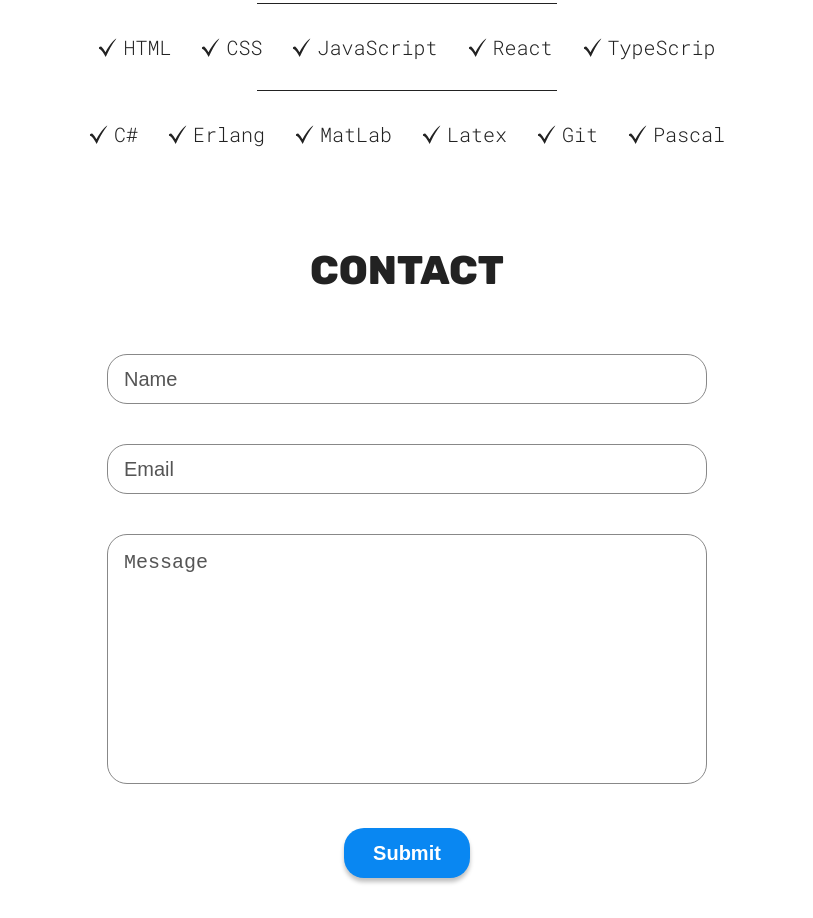
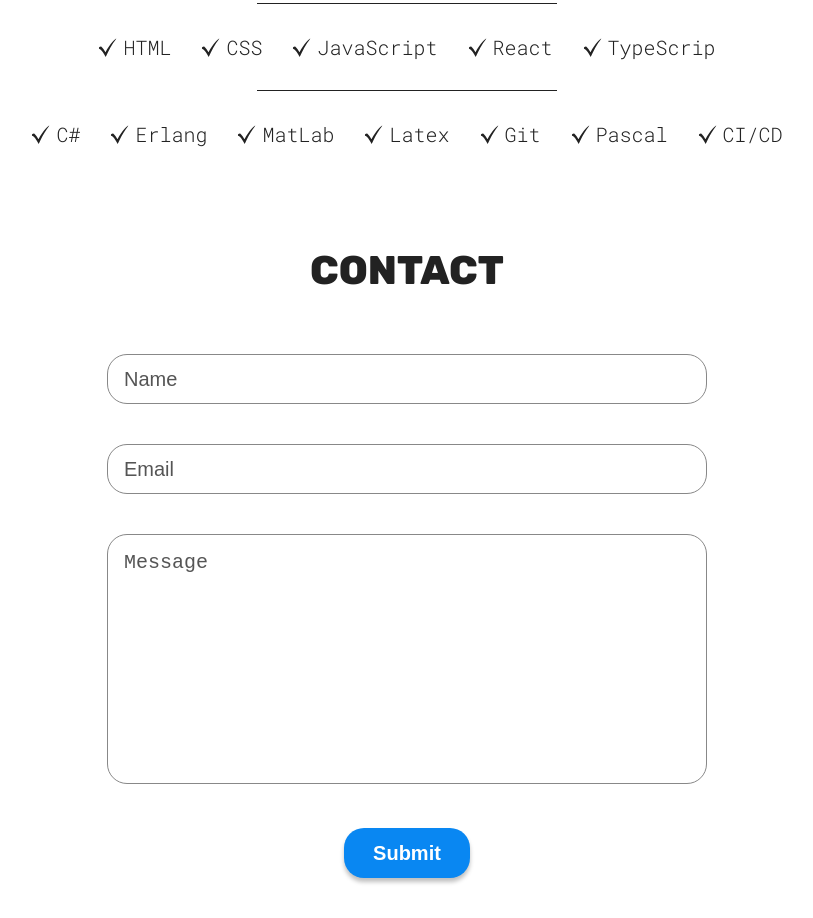
Before and after one commit to hiephp1611/PortfolioWebsite, a React (Vite) app: page / in a window 1280 px wide. Shown: the part 1640-2558 px from the top of the page, without its empty margins (233-1046 px from the left). Built offline with nearby package versions, Linux system fonts and the light colour scheme.

Commit message:
Update Skills.jsx

```diff
--- a/src/sections/Skills/Skills.jsx
+++ b/src/sections/Skills/Skills.jsx
@@ -36,6 +36,7 @@ function Skills() {
         <SkillList src={checkMarkIcon} skill="Latex" />
         <SkillList src={checkMarkIcon} skill="Git" />
         <SkillList src={checkMarkIcon} skill="Pascal" />
+        <SkillList src={checkMarkIcon} skill="CI/CD" />
       </div>
     </section>
   );
```
